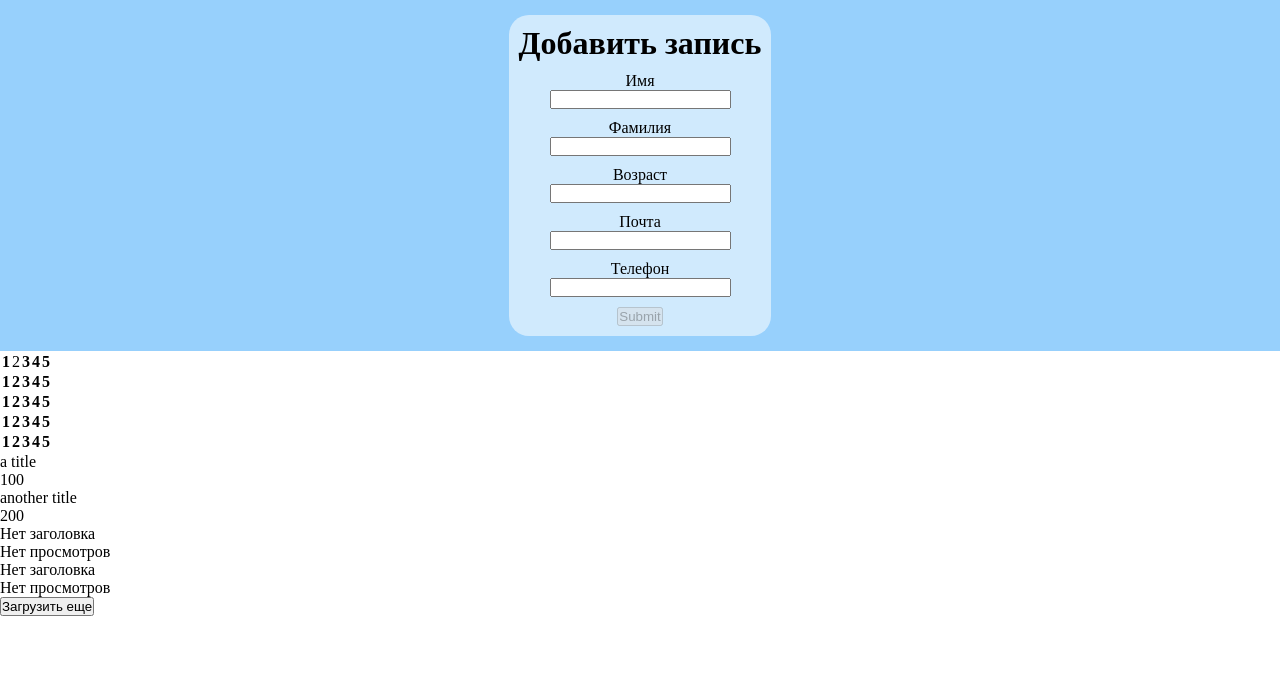
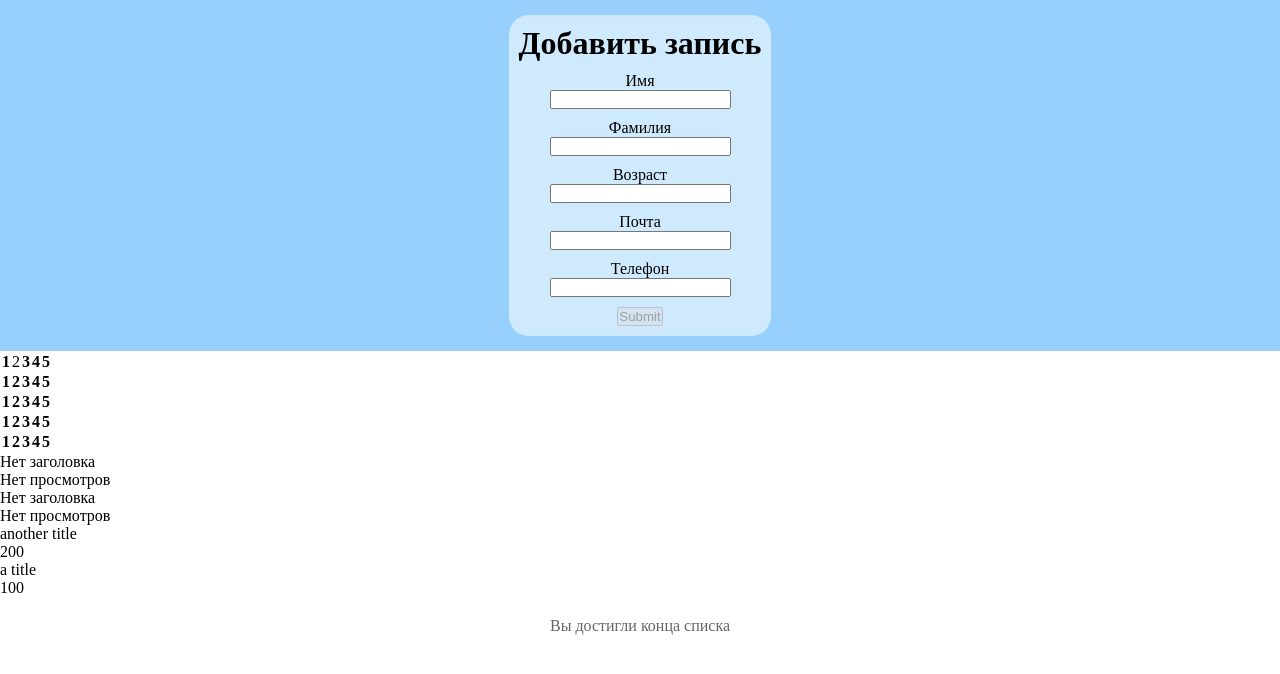
Before and after one commit to Giovaaanniii/vk-task, a React (Vite) app: page / in a window 1280 px wide. Shown: the top 674 px of the page. Built offline with nearby package versions, Linux system fonts and the light colour scheme; data requests are answered from the project's data file.

Commit message:
fix infinite duplicate records

```diff
--- a/src/components/ApiService.ts
+++ b/src/components/ApiService.ts
@@ -1,18 +1,29 @@
 import axios from "axios";
 import type { Data } from "../types/types";
-
 
 const BASE_URL = `http://localhost:3000`;
 
 export const getData = async (page: number, limit: number = 5) => {
-  const response = await axios.get(`http://localhost:3000/posts?_page=${page}&_limit=${limit}`);
+  const response = await axios.get(`http://localhost:3000/posts`, {
+    params: {
+      _page: page,
+      _limit: limit,
+      _sort: "id",
+      _order: "desc",
+    },
+  });
+
+  const totalCount = parseInt(response.headers["x-total-count"] || "0", 10);
+
   return {
     posts: response.data,
-    nextPage: page + 1
+    nextPage: page + 1,
+    totalCount,
+    hasMore: page * limit < totalCount,
   };
 };
 
 export const postData = async (newPost: Data) => {
   const response = await axios.post(`${BASE_URL}`, newPost);
   return response;
-}
+};
--- a/src/pages/TablePage.tsx
+++ b/src/pages/TablePage.tsx
@@ -20,7 +20,7 @@ function TablePage() {
     queryFn: ({ pageParam = 1 }) => getData(pageParam),
     initialPageParam: 1,
     getNextPageParam: (lastPage) => {
-      return lastPage.posts?.length ? lastPage.nextPage : undefined;
+      return lastPage.hasMore ? lastPage.nextPage : undefined;
     },
   });
 
@@ -48,12 +48,20 @@ function TablePage() {
       <Table />
 
       {content}
-      {hasNextPage &&(
-        <button
-          onClick={() => fetchNextPage()}>
-          Загрузить еще
-        </button>
-      )}
+      <div style={{ marginTop: "20px", textAlign: "center" }}>
+        {hasNextPage ? (
+          <button
+            onClick={() => fetchNextPage()}
+            disabled={isFetchingNextPage}
+          >
+            {isFetchingNextPage ? "Загрузка..." : "Загрузить еще"}
+          </button>
+        ) : (
+          <div style={{ color: "#666", marginTop: "10px" }}>
+            Вы достигли конца списка
+          </div>
+        )}
+      </div>
     </>
   );
 }
```
